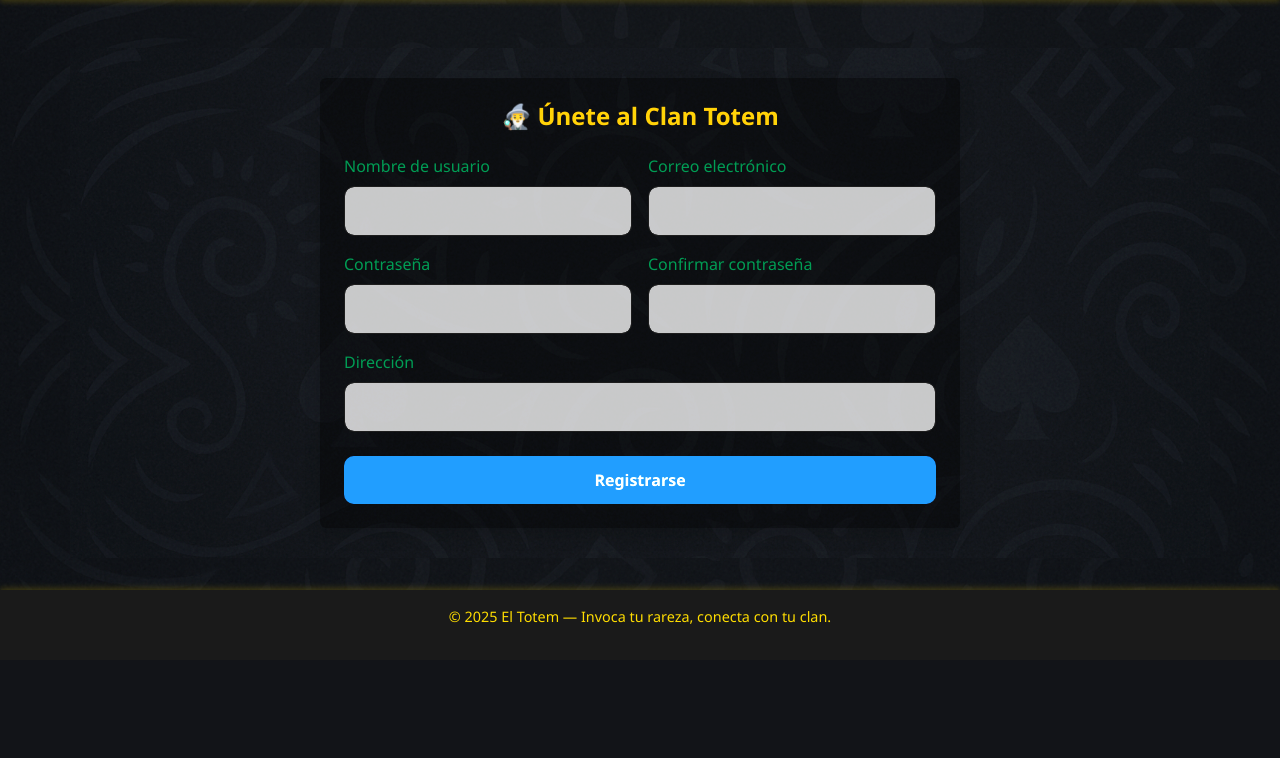
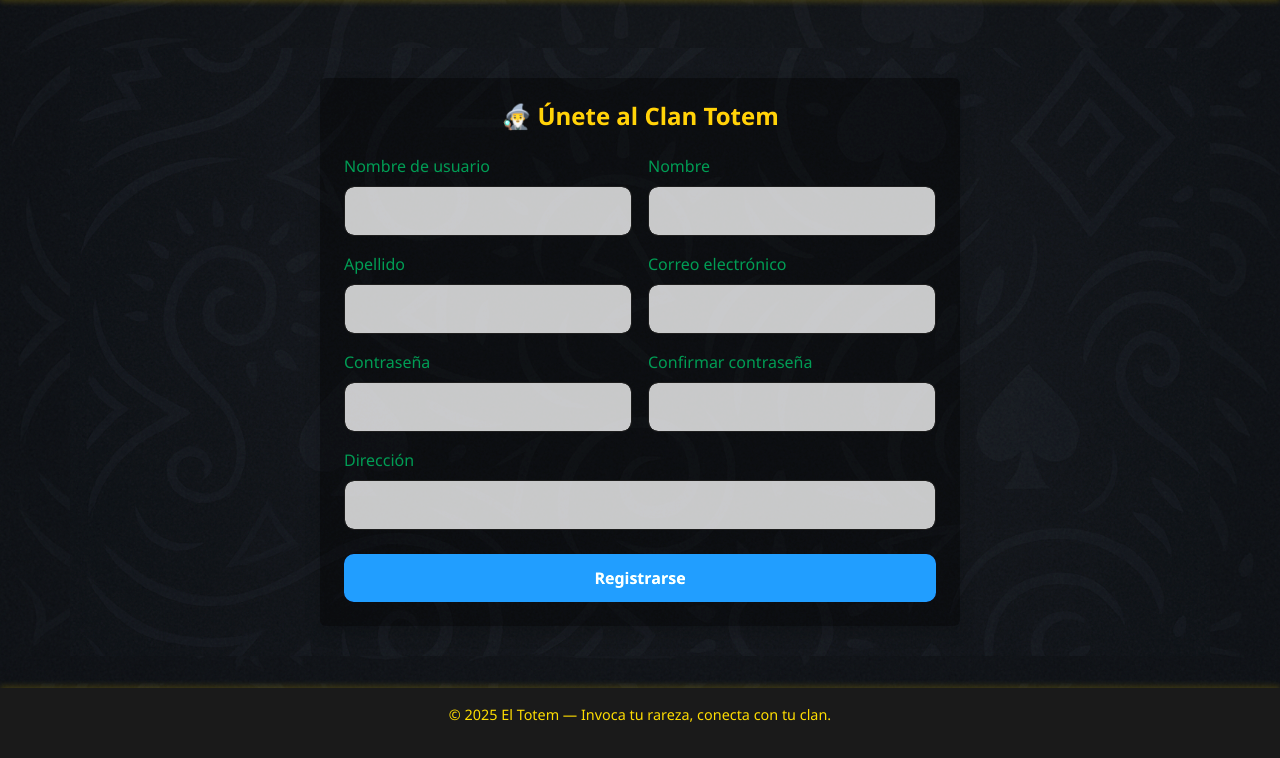
Before and after one commit to Blowser/naxoEltotem, a Django app: page /registrarse/ in a window 1280 px wide. Shown: the part 170-928 px from the top of the page. Before the commit the page ends 794 px from the top, so only its background shows below. Run offline with Django 5.2, Linux system fonts and the light colour scheme.

Commit message:
Update registrarse.html
VALIDADOR REGISTRO INTEGRADO

```diff
--- a/core/templates/core/registrarse.html
+++ b/core/templates/core/registrarse.html
@@ -10,35 +10,64 @@
 <section class="fondo-registro formulario-registro container mt-5">
   <div class="contenedor-formulario mx-auto p-4 rounded shadow">
     <h2 class="text-center text-warning mb-4">🧙‍♂️ Únete al Clan Totem</h2>
-    <form method="POST">
+
+<form method="POST" id="formulario_registro" novalidate>
+
   {% csrf_token %}
   <div class="row g-3">
     <div class="col-12 col-md-6">
       <label for="username" class="form-label">Nombre de usuario</label>
       <input type="text" name="username" id="username" class="form-control campo-runa" required>
+      <small id="username-error" class="text-danger"></small>
     </div>
+
+    <div class="col-12 col-md-6">
+      <label for="nombre" class="form-label">Nombre</label>
+      <input type="text" name="nombre" id="nombre" class="form-control campo-runa" required>
+      <small id="nombre-error" class="text-danger"></small>
+  </div>
+
+    <div class="col-12 col-md-6">
+      <label for="apellido" class="form-label">Apellido</label>
+      <input type="text" name="apellido" id="apellido" class="form-control campo-runa" required>
+      <small id="apellido-error" class="text-danger"></small>
+    </div>
+
     <div class="col-12 col-md-6">
       <label for="email" class="form-label">Correo electrónico</label>
       <input type="email" name="email" id="email" class="form-control campo-runa" required>
+      <small id="email-error" class="text-danger"></small>
     </div>
+
     <div class="col-12 col-md-6">
       <label for="password1" class="form-label">Contraseña</label>
       <input type="password" name="password1" id="password1" class="form-control campo-runa" required>
+      <small id="password1-error" class="text-danger"></small>
     </div>
+
     <div class="col-12 col-md-6">
       <label for="password2" class="form-label">Confirmar contraseña</label>
       <input type="password" name="password2" id="password2" class="form-control campo-runa" required>
+      <small id="password2-error" class="text-danger"></small>
     </div>
+
     <div class="col-12">
       <label for="direccion" class="form-label">Dirección</label>
       <input type="text" name="direccion" id="direccion" class="form-control campo-runa" required>
+      <small id="direccion-error" class="text-danger"></small>
     </div>
   </div>
+
   <div class="text-center mt-4">
     <button type="submit" class="btn btn-warning boton-invocacion">Registrarse</button>
   </div>
 </form>
+
   </div>
 </section>
 
 {% endblock %}
+
+{% block extra_js %}
+  <script src="{% static 'core/js/validadoresregistro.js' %}"></script>
+{% endblock %}
```
Lines whose indentation alone changed are shown as unchanged.
